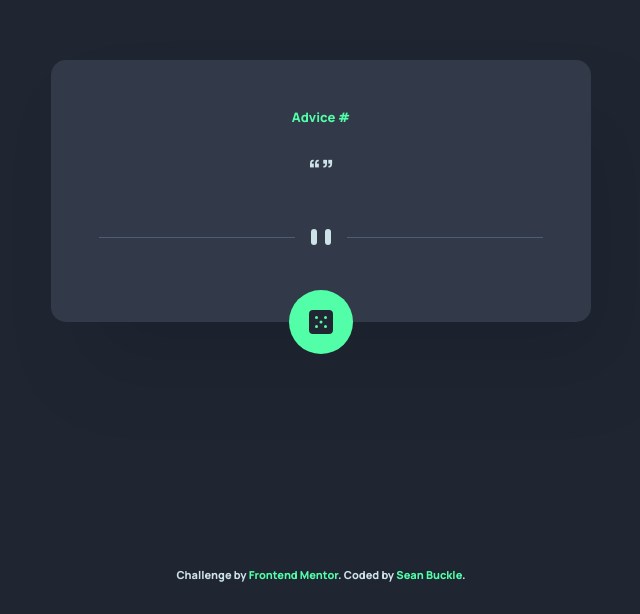
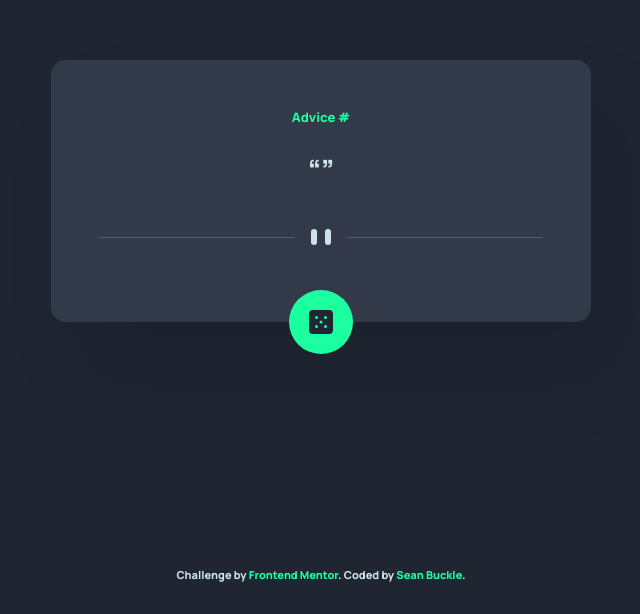
Before and after one commit to seanbuckle/Advice-generator-app, a plain HTML site: page index.html in a window 1280 px wide. Shown: the part 186-800 px from the top of the page, without its empty margins (319-959 px from the left). Drawn offline with nearby package versions, Linux system fonts and the light colour scheme; files that its build step writes are made by us from their sources; no server answers.

Commit message:
Update style.scss with font and color changes

```diff
--- a/style/style.scss
+++ b/style/style.scss
@@ -1,4 +1,4 @@
-@import url('https://fonts.googleapis.com/css2?family=Manrope:wght@800&display=swap');
+@import url("https://fonts.googleapis.com/css2?family=Manrope:wght@800&display=swap");
 
 * {
   padding: 0;
@@ -11,19 +11,19 @@
   /* colors */
   /* primary */
   --light-cyan: hsl(193, 38%, 86%);
-    --neon-green: hsl(150, 100%, 66%);
+  --neon-green: oklch(89.13% 0.2088 156.97);
   /* neutral */
   --grayish-blue: hsl(217, 19%, 38%);
-    --Dark-grayish-blue: hsl(217, 19%, 24%);
-    --dark-Blue: hsl(218, 23%, 16%);
+  --dark-grayish-blue: hsl(217, 19%, 24%);
+  --dark-blue: hsl(218, 23%, 16%);
   /* shadow */
-    --shadow-1: 30px 50px 80px 0px rgba(0, 0, 0, 0.10);
+  --shadow-1: 30px 50px 80px 0px rgba(0, 0, 0, 0.1);
   --shadow-2: 0px 0px 40px 0px var(--neon-green);
 
   /* font */
-    --font-family: 'Manrope', sans-serif;
-    --heading: 800 0.8125rem/normal var(--font-family);
-    --quote: 800 1.75rem/normal var(--font-family);
+  --font-family: "Manrope", sans-serif;
+  --heading: 800 0.8125rem / normal var(--font-family);
+  --quote: 800 1.75rem / normal var(--font-family);
 }
 
 body {
@@ -31,13 +31,15 @@ body {
   display: grid;
   grid-template-rows: 1fr auto;
   font-family: var(--font-family);
-    background-color: var(--dark-Blue);
+  background-color: var(--dark-blue);
 }
-.site-main{
+
+.site-main {
   padding: 0 1.5rem;
   display: grid;
   place-items: center;
 }
+
 .card {
   width: min(100%, 33.75rem);
   padding: 2.5rem 1.5rem 4rem 1.5rem;
@@ -46,30 +48,35 @@ body {
   display: flex;
   flex-direction: column;
   align-items: center;
-    background-color: var(--Dark-grayish-blue);
+  background-color: var(--dark-grayish-blue);
   box-shadow: var(--shadow-1);
+
   @media screen and (min-width: 590px) {
     padding: 3rem 3rem 4.5rem 3rem;
   }
-    &__advice-id{
+
+  &__advice-id {
     font: var(--heading);
     color: var(--neon-green);
     margin-bottom: 1.5rem;
   }
-    &__quote{
+
+  &__quote {
     margin-bottom: 1.5rem;
     text-align: center;
     font: var(--quote);
     color: var(--light-cyan);
+
     @media screen and (min-width: 590px) {
       margin-bottom: 2.5rem;
     }
+  }
 
-    }
-    &__div{
+  &__div {
     width: 100%;
   }
-    &__btn{
+
+  &__btn {
     width: 64px;
     height: 64px;
     border-radius: 50%;
@@ -79,7 +86,8 @@ body {
     bottom: -32px;
     background-color: var(--neon-green);
     transition: box-shadow 0.3s, transform 0.3s ease-in-out;
-        &:hover{
+
+    &:hover {
       cursor: pointer;
       transform: rotate(180deg);
       box-shadow: var(--shadow-2);
@@ -96,6 +104,7 @@ body {
   & a {
     color: var(--neon-green);
     text-decoration: none;
+
     &:hover {
       text-decoration: underline;
     }
```
Lines whose indentation alone changed are shown as unchanged.
